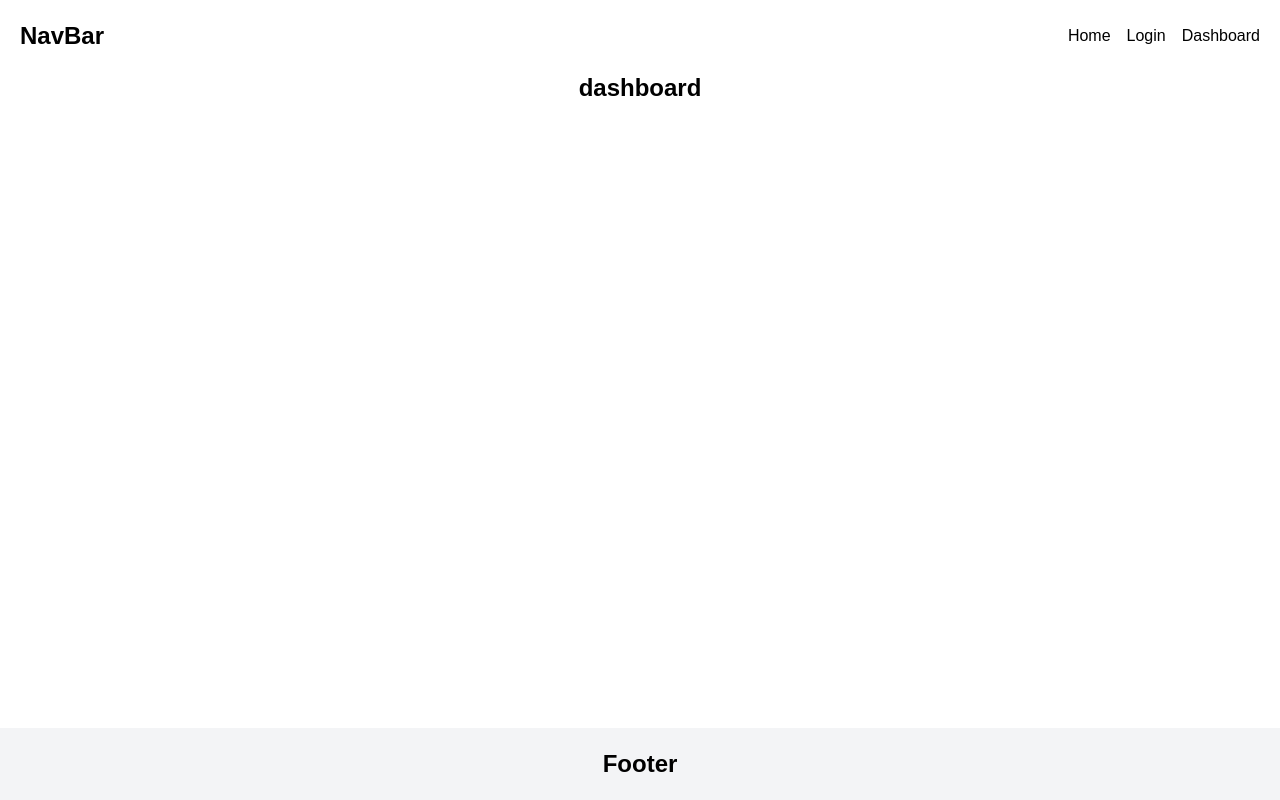
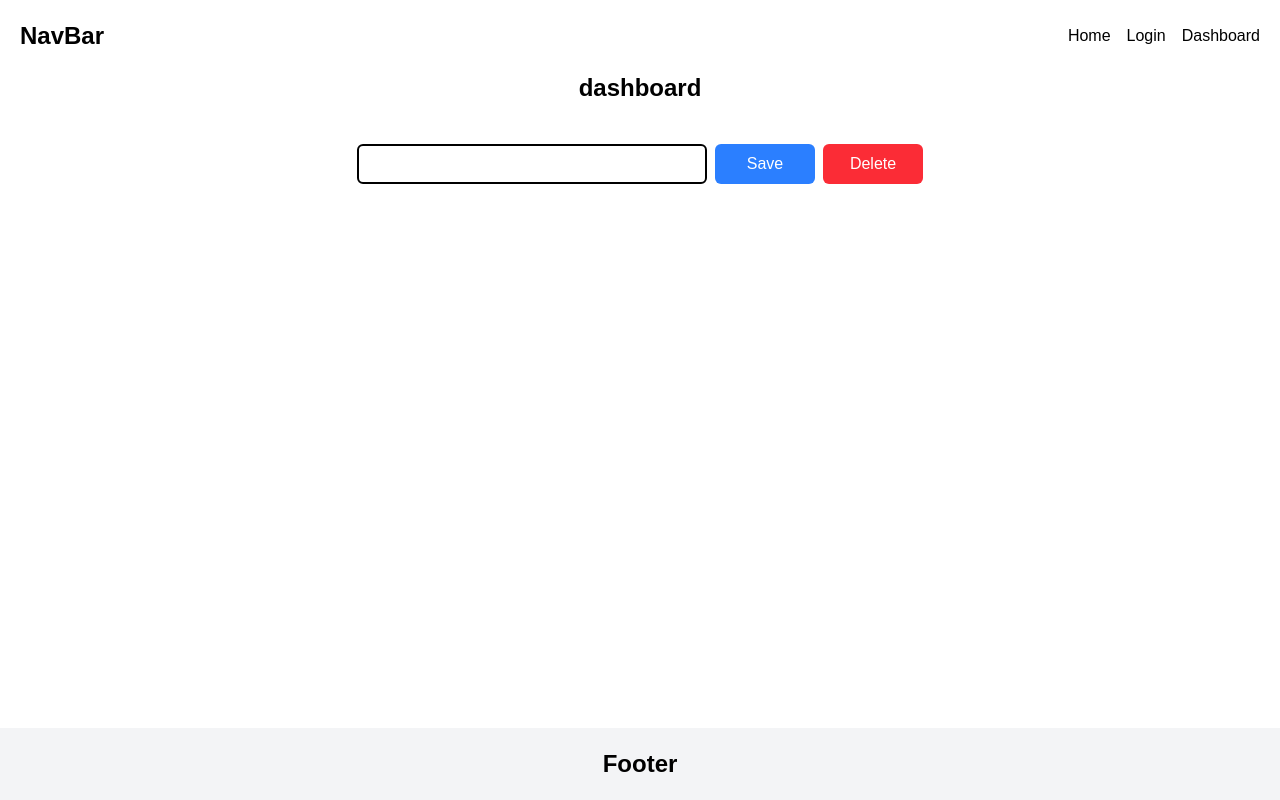
Before and after one commit to damnthonyy/Nuxt-todo, a Nuxt app: page /dashboard in a window 1280 px wide. Built offline with nearby package versions, Linux system fonts and the light colour scheme.

Commit message:
feat: add TodoItem component to dashboard

```diff
--- /dev/null
+++ b/app/components/TodoItem.vue
@@ -0,0 +1,41 @@
+<template>
+    <div class="flex justify-center mt-10">
+        <div class="flex gap-2">
+            <input type="text" v-model="newTodo" @keyup.enter="saveTodo" class="border-2 w-[350px] h-[40px] rounded-md p-2"/>
+            <button type="button" @click="saveTodo" class="bg-blue-500 text-white p-2 rounded-md cursor-pointer w-[100px]">Save</button>
+            <button type="button" @click="deleteTodo" class="bg-red-500 text-white p-2 rounded-md cursor-pointer w-[100px]">Delete</button>
+        </div>
+
+    </div>
+</template>
+
+<script setup lang="ts">
+import { ref } from 'vue';
+
+// Definir TodoItem
+
+interface TodoItem{
+    id?: number;
+    title?: string;
+    completed?: boolean;
+}
+
+
+const props = defineProps<TodoItem>()
+
+// Definir newTodo
+const newTodo = ref<string>('');
+
+// Callbacks Save, Delete,
+
+function saveTodo(): void {
+    // code
+    console.log(newTodo.value);
+}
+
+function deleteTodo(): void {
+    //code
+    console.log(`${newTodo.value} deleted`);
+}
+
+</script>
--- a/app/pages/dashboard.vue
+++ b/app/pages/dashboard.vue
@@ -4,5 +4,6 @@
 
 <template>
     <h1 class="text-2xl font-bold text-center">dashboard</h1>
+    <TodoItem/>
 
 </template>
```
Also changed, not shown: 1 other file (tests, documents, lock files or other folders).
